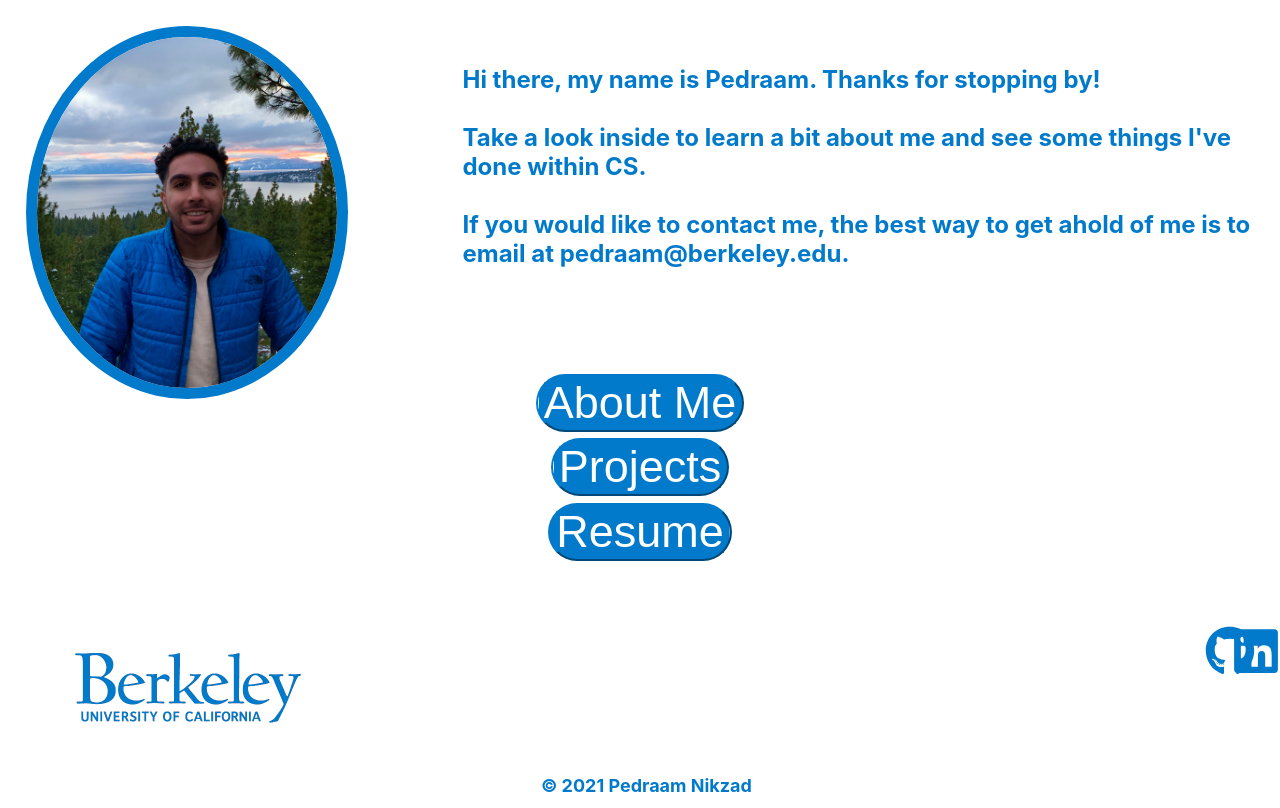
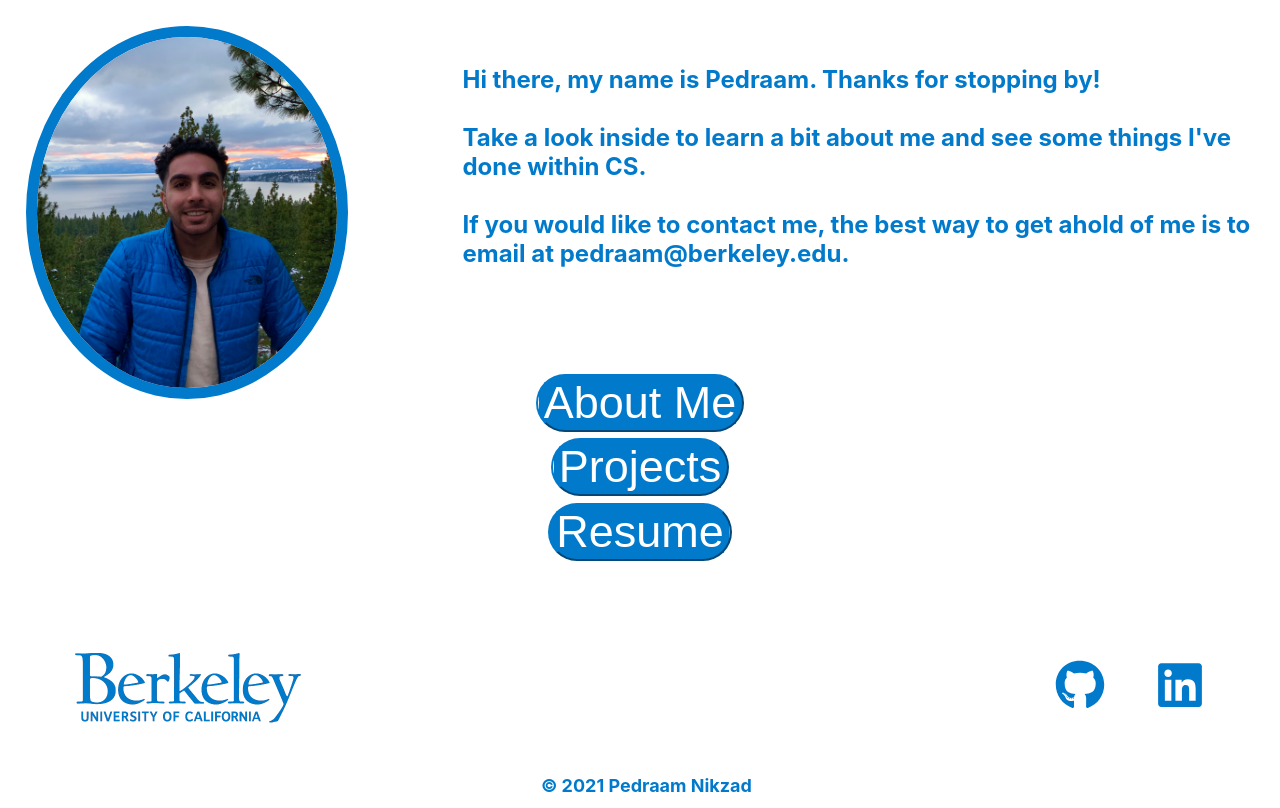
Before and after one commit to Pedraamy/PedraamReact, a React (Create React App) app: page / in a window 1280 px wide. Built offline with nearby package versions, Linux system fonts and the light colour scheme.

Commit message:
adjusted buttons

```diff
--- a/src/Components/Button.js
+++ b/src/Components/Button.js
@@ -30,6 +30,14 @@ const Button = ({children, type, buttonStyle, onClick}) => {
             for (const s of document.getElementsByClassName("projects--header")){
                 s.classList.remove("projects--header");
                 s.classList.add("projects--header--exit");
+            }
+            for (const s of document.getElementsByClassName("button--left")){
+                s.classList.remove("button--left");
+                s.classList.add("button--exit");
+            }
+            for (const s of document.getElementsByClassName("button--right")){
+                s.classList.remove("button--right");
+                s.classList.add("button--exit");
             }
         }
         else {
--- a/src/Home/Home.css
+++ b/src/Home/Home.css
@@ -103,7 +103,7 @@
     animation: slideInFromLeft 0.9s cubic-bezier(1, -0.1, 0.4, 1.76);
 }
 
-.resume {
+.incur {
     margin-top: 0.5%;
     animation: slideInFromLeft 1s cubic-bezier(1, -0.1, 0.4, 1.76);
 }
@@ -111,7 +111,8 @@
 .home--logos {
     display: flex;
     flex-direction: row;
-    justify-content: left;
+    justify-content: center;
+    align-items: center;
     margin-top: 5%;
 }
 
@@ -138,9 +139,8 @@
 .gitty {
     color: var(--blue);
     font-size: 50px;
-    margin-top: 3%;
-    margin-left: 50%;
     opacity: 0;
+    margin-left: -250%;
     animation: fadeIn 1.2s forwards;
     animation-delay: 0.4s;
     transition: all 0.3s ease-in-out;
@@ -149,9 +149,8 @@
 .gitty--exit {
     color: var(--blue);
     font-size: 50px;
-    margin-top: 3%;
-    margin-left: 50%;
     opacity: 1;
+    margin-left: -250%;
     animation: fadeOut 0.3s forwards;
 
 }
@@ -159,9 +158,8 @@
 .linkdy {
     color: var(--blue);
     font-size: 50px;
-    margin-top: 3%;
-    margin-left: 2%;
     opacity: 0;
+    margin-left: -150%;
     animation: fadeIn 1.2s forwards;
     animation-delay: 0.4s;
     transition: all 0.3s ease-in-out;
@@ -170,8 +168,7 @@
 .linkdy--exit {
     color: var(--blue);
     font-size: 50px;
-    margin-top: 3%;
-    margin-left: 2%;
+    margin-left: -150%;
     opacity: 1;
     animation: fadeOut 0.3s forwards;
 }
--- a/src/Home/Home.js
+++ b/src/Home/Home.js
@@ -4,14 +4,17 @@ import PedImg from '../Components/Images/PedImg.js';
 import Glassprof from '../Components/Glassprof';
 import Blogo from '../Components/Images/Blogo';
 import Footer from "../Components/Footer.js";
+import PR from "../Components/PedraamResume.pdf"
 
 import {FaLinkedin, FaGithub, FaHandPaper} from "react-icons/fa";
 import Homeheader from '../Components/Homeheader';
 import "./Home.css";
-import PeddyBerk from '../Components/Images/PeddyBerk';
 
 
 function Home() {
+  const openPDF = () => {
+    window.open(PR,'_blank');
+  }
   return (
     <div className="home">
       <div className="home--header">
@@ -24,12 +27,12 @@ function Home() {
       <div className="buttons">
         <Button buttonStyle="aboutme">About Me</Button>
         <Button buttonStyle="projects">Projects</Button>
-        <Button buttonStyle="resume">Resume</Button>
+        <Button buttonStyle="incur" onClick={openPDF}>Resume</Button>
       </div>
       <div className="home--logos">
         <Blogo />
         <a href="https://github.com/Pedraamy" target="_blank"><FaGithub className="gitty" /></a>
-        <a href="https://github.com/Pedraamy" target="_blank"><FaLinkedin className="linkdy"/></a>
+        <a href="https://www.linkedin.com/in/pedraam-nikzad-046302138/" target="_blank"><FaLinkedin className="linkdy"/></a>
       </div>
       <Footer />
     </div>
--- a/src/Projects/Projects.css
+++ b/src/Projects/Projects.css
@@ -57,10 +57,18 @@
 
 .button--left {
     margin: auto;
+    opacity: 1;
+}
+.button--right {
+    margin: auto;
+    opacity: 1;
 }
 
-.button--right {
+
+.button--exit {
     margin: auto;
+    opacity: 0;
+    animation: fadeOut 0.3s forwards;
 }
 
 .projects--curr {
--- a/src/Projects/Projects.js
+++ b/src/Projects/Projects.js
@@ -69,12 +69,12 @@ function Projects() {
       {transitions((style) =>
       <animated.h1 className="projects--header" style={style}>{textC}</animated.h1>)}
       <div className="mid--box">
-        <div className="button--left"><Button buttonStyle="incur" onClick={buttonL}>&lt;</Button></div>
+        <animated.div className="button--left" style={spinIn}><Button buttonStyle="incur" onClick={buttonL}>&lt;</Button></animated.div>
         <button className="projects--container" onClick={imageClick}>
           {transitions((style) =>
           <animated.img className="projects--curr" src={itemC} style={style} onMouseEnter={addHov} onMouseLeave={rmHov} alt="pic" />)}
         </button>
-        <div className="button--right"><Button buttonStyle="incur" onClick={buttonR}>&gt;</Button></div>
+        <animated.div className="button--right" style={spinIn}><Button buttonStyle="incur" onClick={buttonR}>&gt;</Button></animated.div>
       </div>
       <Footer />
     </div>
```
Also changed, not shown: 1 other file (tests, documents, lock files or other folders).
